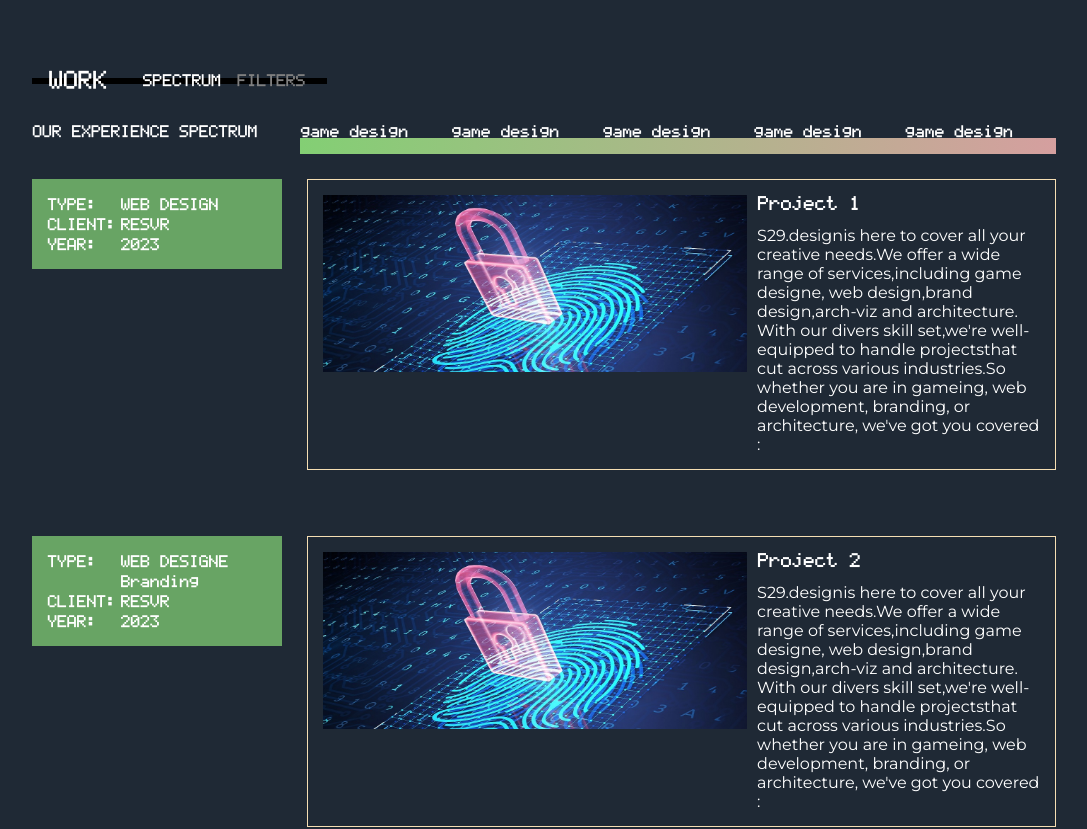
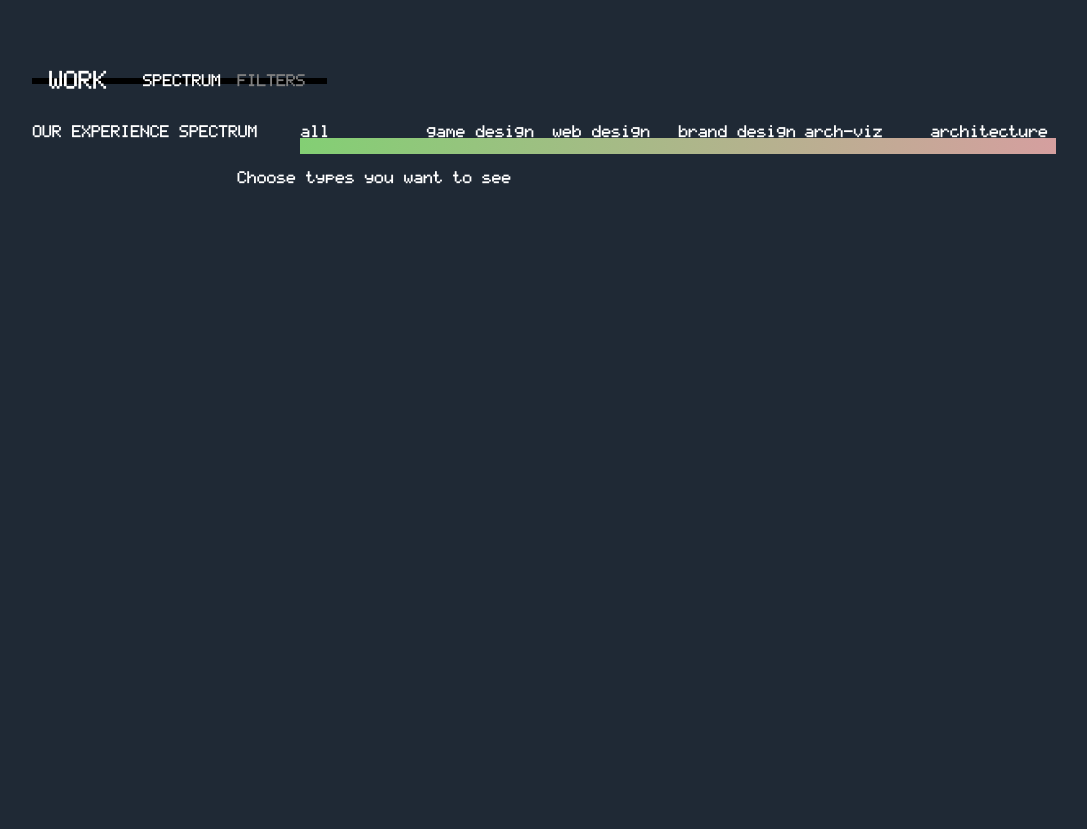
Before and after one commit to ramisoul84/s29_web, a React (Create React App) app: page / in a window 1280 px wide. Shown: the part 780-1609 px from the top of the page, without its empty margins (96-1183 px from the left). Built offline with nearby package versions, Linux system fonts and the light colour scheme.

Commit message:
'filters'

```diff
--- a/src/assets/data/projects.json
+++ b/src/assets/data/projects.json
@@ -1,6 +1,7 @@
 [
   {
-    "type": ["WEB DESIGN"],
+    "id": 1,
+    "type": ["GAME DESIGN"],
     "client": "RESVR",
     "year": 2023,
     "title": "Project 1",
@@ -8,11 +9,48 @@
     "img": "crypto"
   },
   {
-    "type": ["WEB DESIGNE", "Branding"],
+    "id": 2,
+    "type": ["WEB DESIGN", "GAME DESIGN"],
     "client": "RESVR",
     "year": 2023,
     "title": "Project 2",
     "desc": "S29.designis here to cover all your creative needs.We offer a wide range of services,including game designe, web design,brand design,arch-viz and architecture. With our divers skill set,we're well-equipped to handle projectsthat cut across various industries.So whether you are in gameing, web development, branding, or architecture, we've got you covered :",
     "img": "crypto"
+  },
+  {
+    "id": 3,
+    "type": ["BRAND DESIGN"],
+    "client": "RESVR",
+    "year": 2023,
+    "title": "Project 3",
+    "desc": "S29.designis here to cover all your creative needs.We offer a wide range of services,including game designe, web design,brand design,arch-viz and architecture. With our divers skill set,we're well-equipped to handle projectsthat cut across various industries.So whether you are in gameing, web development, branding, or architecture, we've got you covered :",
+    "img": "crypto"
+  },
+  {
+    "id": 4,
+    "type": ["ARCH-VIZ"],
+    "client": "RESVR",
+    "year": 2023,
+    "title": "Project 4",
+    "desc": "S29.designis here to cover all your creative needs.We offer a wide range of services,including game designe, web design,brand design,arch-viz and architecture. With our divers skill set,we're well-equipped to handle projectsthat cut across various industries.So whether you are in gameing, web development, branding, or architecture, we've got you covered :",
+    "img": "crypto"
+  },
+  {
+    "id": 5,
+    "type": ["ARCHITECTURE"],
+    "client": "RESVR",
+    "year": 2023,
+    "title": "Project 5",
+    "desc": "S29.designis here to cover all your creative needs.We offer a wide range of services,including game designe, web design,brand design,arch-viz and architecture. With our divers skill set,we're well-equipped to handle projectsthat cut across various industries.So whether you are in gameing, web development, branding, or architecture, we've got you covered :",
+    "img": "crypto"
+  },
+  {
+    "id": 6,
+    "type": ["WEB DESIGN", "BRAND DESIGN"],
+    "client": "RESVR",
+    "year": 2023,
+    "title": "Project 6",
+    "desc": "S29.designis here to cover all your creative needs.We offer a wide range of services,including game designe, web design,brand design,arch-viz and architecture. With our divers skill set,we're well-equipped to handle projectsthat cut across various industries.So whether you are in gameing, web development, branding, or architecture, we've got you covered :",
+    "img": "crypto"
   }
 ]
--- a/src/sections/Work.js
+++ b/src/sections/Work.js
@@ -1,23 +1,58 @@
-import { useState } from "react";
+import { useState, useEffect } from "react";
 import "./work.css";
 import Project from "../components/Project";
 import projects from "../assets/data/projects.json";
 const Work = () => {
   const [show, setShow] = useState("spect");
+  const [types, setTypes] = useState([]);
+  const [filterdProjects, setFilterdProjects] = useState([]);
+  const changeHandle = (e) => {
+    const { checked, name } = e.target;
+    let arr = [...types];
+    if (checked) {
+      arr.push(name);
+    } else {
+      arr = arr.filter((item) => {
+        return item !== name;
+      });
+    }
+    setTypes(arr);
+  };
+  const filterProjects = (projects, types) => {
+    const res = [];
+    let arr = [];
+    types.forEach((element, i) => {
+      arr = projects.filter((e) => e.type.includes(element));
+      for (i in arr) {
+        res.push(arr[i]);
+      }
+    });
+    // Here we should delete duplicates ....
+    return res;
+  };
+  useEffect(() => setFilterdProjects(filterProjects(projects, types)), [types]);
   return (
     <section id="work">
       <div className="work-head">
         <p>WORK</p>
         <p
           className="btn-spect"
-          onClick={() => setShow("spect")}
+          onClick={() => {
+            setShow("spect");
+            setTypes([]);
+            setFilterdProjects([]);
+          }}
           style={{ color: show === "spect" ? "white" : "gray" }}
         >
           SPECTRUM
         </p>
         <p
           className="btn-filt"
-          onClick={() => setShow("filt")}
+          onClick={() => {
+            setShow("filt");
+            setTypes([]);
+            setFilterdProjects([]);
+          }}
           style={{ color: show === "filt" ? "white" : "gray" }}
         >
           FILTERS
@@ -26,24 +61,32 @@ const Work = () => {
       {show === "filt" ? (
         <form className="filter-box">
           <div className="filter-row">
+            <input type="checkbox" name="GAME DESIGN" onChange={changeHandle} />
             <lable>game design</lable>
-            <input type="checkbox" />
           </div>
           <div className="filter-row">
+            <input type="checkbox" name="WEB DESIGN" onChange={changeHandle} />
             <lable>web design</lable>
-            <input type="checkbox" />
           </div>
           <div className="filter-row">
+            <input
+              type="checkbox"
+              name="BRAND DESIGN"
+              onChange={changeHandle}
+            />
             <lable>brand design</lable>
-            <input type="checkbox" />
           </div>
           <div className="filter-row">
+            <input type="checkbox" name="ARCH-VIZ" onChange={changeHandle} />
             <lable>arch-viz</lable>
-            <input type="checkbox" />
           </div>
           <div className="filter-row">
+            <input
+              type="checkbox"
+              name="ARCHITECTURE"
+              onChange={changeHandle}
+            />
             <lable>architecture</lable>
-            <input type="checkbox" />
           </div>
         </form>
       ) : (
@@ -51,18 +94,26 @@ const Work = () => {
           <p>OUR EXPERIENCE SPECTRUM</p>
           <div>
             <div className="spect-btns">
+              <p>all</p>
               <p>game design</p>
-              <p>game design</p>
-              <p>game design</p>
-              <p>game design</p>
-              <p>game design</p>
+              <p>web design</p>
+              <p>brand design</p>
+              <p>arch-viz</p>
+              <p>architecture</p>
             </div>
             <div className="spect-box"></div>
           </div>
         </div>
       )}
+      <div className="search-res">
+        {types.length ? (
+          <p>{filterdProjects.length} projects are founded</p>
+        ) : (
+          <p>Choose types you want to see</p>
+        )}
+      </div>
       <div className="projects">
-        {projects.map((e, i) => {
+        {filterdProjects.map((e, i) => {
           return <Project project={e} />;
         })}
       </div>
--- a/src/sections/work.css
+++ b/src/sections/work.css
@@ -58,24 +58,22 @@
 }
 .spect-btns {
   display: grid;
-  grid-template-columns: repeat(5, 1fr);
+  grid-template-columns: repeat(6, 1fr);
   width: 100%;
 }
 .filter-box {
-  margin: 1rem;
-  display: flex;
-  flex-direction: column;
-  width: fit-content;
+  display: grid;
+  grid-template-columns: 1fr 1fr 1fr;
+  width: 60%;
   padding: 1rem;
-
-  align-self: flex-start;
+  margin-top: 1rem;
+  border-width: 2px;
+  border-style: solid;
+  border-image: linear-gradient(90deg, #75b56a, #de6e6e) 1;
 }
 .filter-row {
-  display: grid;
-  grid-template-columns: 2fr 1fr;
-  gap: 1rem;
-  justify-content: center;
-  align-items: center;
+  display: flex;
+  gap: 0.5rem;
 }
 input[type="checkbox"] {
   width: 1rem;
@@ -87,3 +85,9 @@ input[type="checkbox"] {
   gap: 1rem;
   width: 100%;
 }
+
+.search-res {
+  font-family: var(--text-lcd);
+  margin-top: 1rem;
+  width: 60%;
+}
```
Also changed, not shown: test.js (added, +19 -0 lines).
